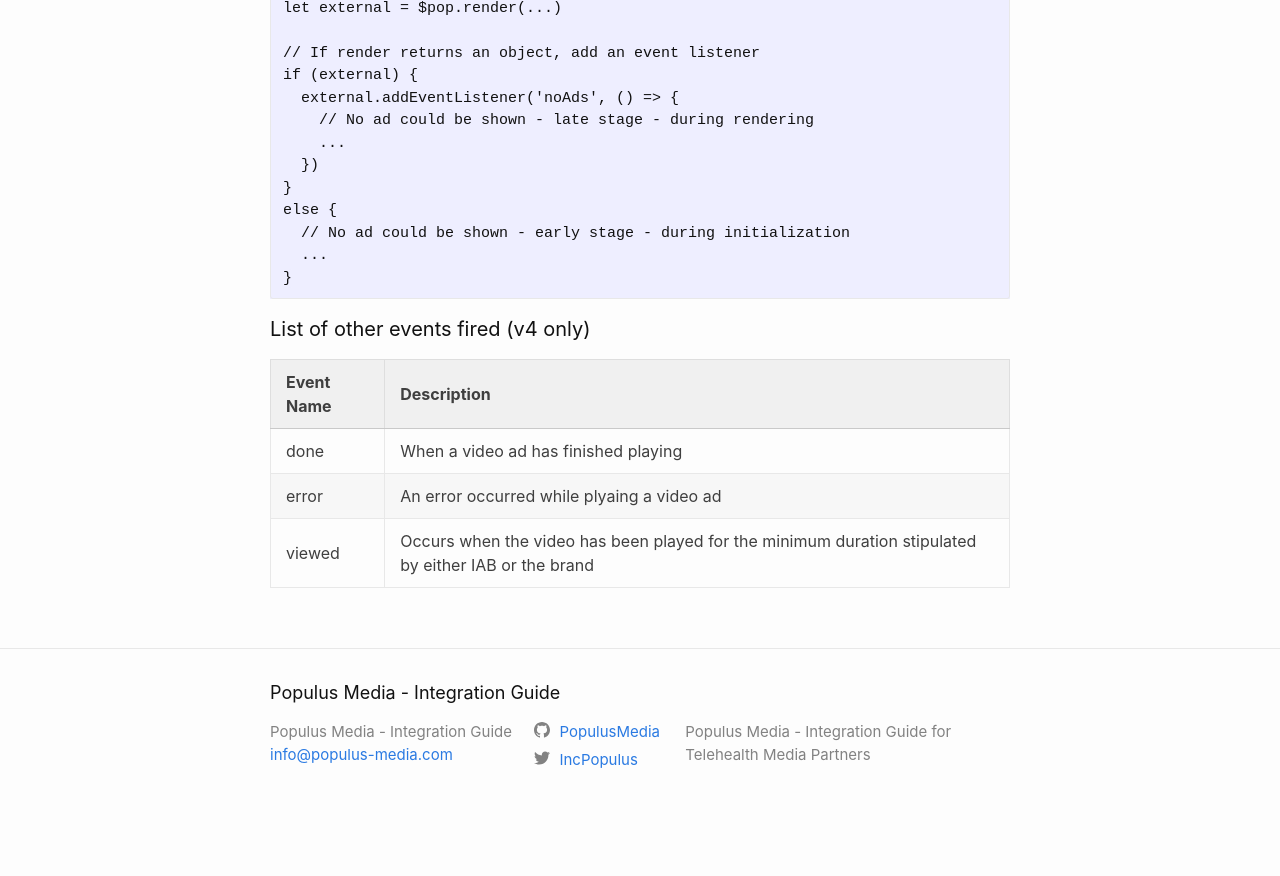
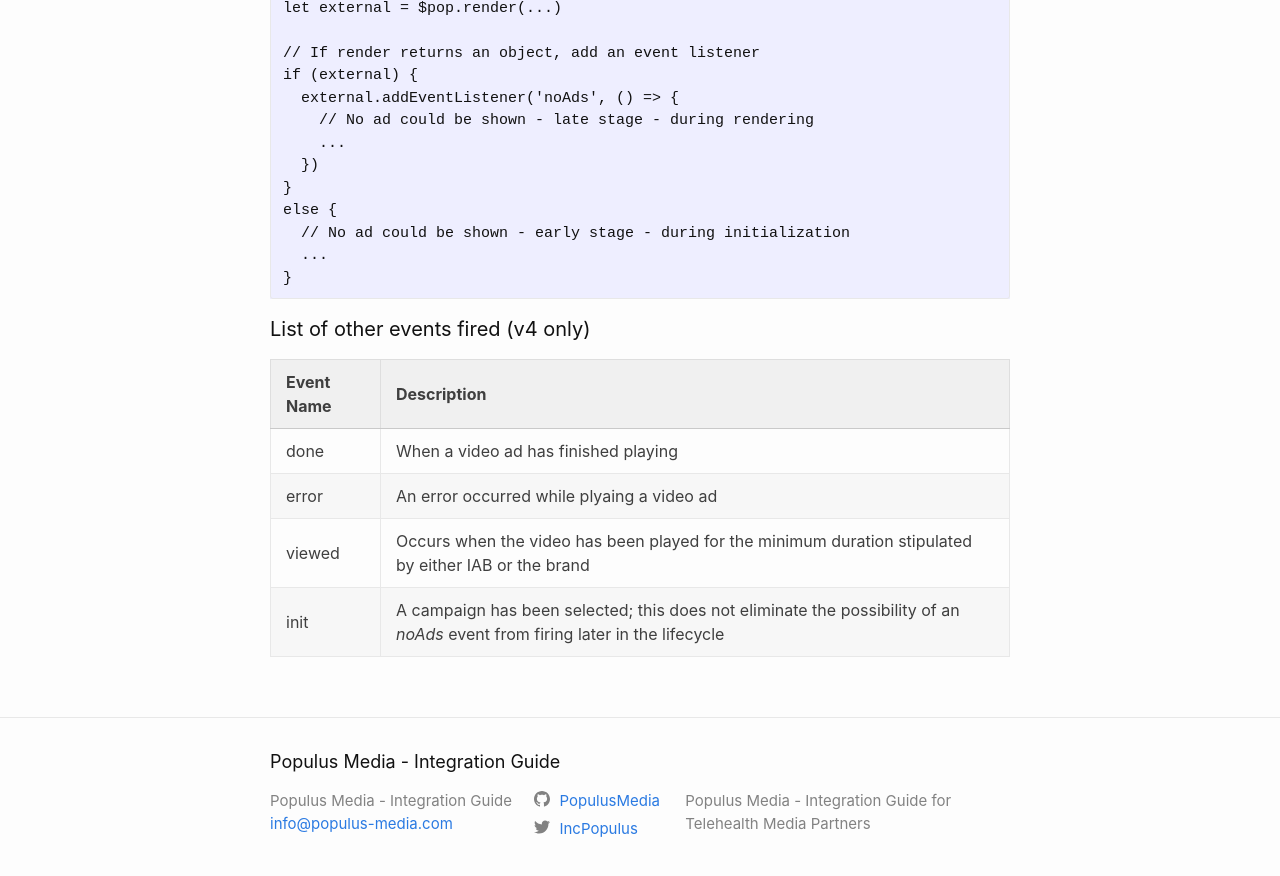
Before and after one commit to PopulusMedia/docs, a Jekyll site: the page docs/javascript.html, which Jekyll copies as it is, in a window 1280 px wide and 900 px high, scrolled down 1510 px. Shown: the top 876 px of the window. Built offline with Jekyll 4.4.1, drawn with Linux system fonts in a browser that asks for light colours; before the commit the page ends 2341 px from its top, so only the background shows below that.

Commit message:
SG: Add a new event init

```diff
--- a/docs/404.html
+++ b/docs/404.html
@@ -13,7 +13,7 @@
 <meta property="og:url" content="/docs/404.html" />
 <meta property="og:site_name" content="Populus Media - Integration Guide" />
 <script type="application/ld+json">
-{"headline":"Populus Media - Integration Guide","description":"Populus Media - Integration Guide for Telehealth Media Partners","@type":"WebPage","url":"/docs/404.html","@context":"https://schema.org"}</script>
+{"description":"Populus Media - Integration Guide for Telehealth Media Partners","@type":"WebPage","headline":"Populus Media - Integration Guide","url":"/docs/404.html","@context":"https://schema.org"}</script>
 <!-- End Jekyll SEO tag -->
 <link rel="stylesheet" href="/docs/assets/main.css"><link type="application/atom+xml" rel="alternate" href="/docs/feed.xml" title="Populus Media - Integration Guide" /></head>
 <body><header class="site-header" role="banner">
--- a/docs/feed.xml
+++ b/docs/feed.xml
@@ -1,4 +1,4 @@
-<?xml version="1.0" encoding="utf-8"?><feed xmlns="http://www.w3.org/2005/Atom" ><generator uri="https://jekyllrb.com/" version="4.1.1">Jekyll</generator><link href="/docs/feed.xml" rel="self" type="application/atom+xml" /><link href="/docs/" rel="alternate" type="text/html" /><updated>2021-08-10T11:55:42-04:00</updated><id>/docs/feed.xml</id><title type="html">Populus Media - Integration Guide</title><subtitle>Populus Media - Integration Guide for Telehealth Media Partners  </subtitle><entry><title type="html">Welcome to Jekyll!</title><link href="/docs/jekyll/update/2020/10/14/welcome-to-jekyll.html" rel="alternate" type="text/html" title="Welcome to Jekyll!" /><published>2020-10-14T13:33:46-04:00</published><updated>2020-10-14T13:33:46-04:00</updated><id>/docs/jekyll/update/2020/10/14/welcome-to-jekyll</id><content type="html" xml:base="/docs/jekyll/update/2020/10/14/welcome-to-jekyll.html">&lt;p&gt;You’ll find this post in your &lt;code class=&quot;language-plaintext highlighter-rouge&quot;&gt;_posts&lt;/code&gt; directory. Go ahead and edit it and re-build the site to see your changes. You can rebuild the site in many different ways, but the most common way is to run &lt;code class=&quot;language-plaintext highlighter-rouge&quot;&gt;jekyll serve&lt;/code&gt;, which launches a web server and auto-regenerates your site when a file is updated.&lt;/p&gt;
+<?xml version="1.0" encoding="utf-8"?><feed xmlns="http://www.w3.org/2005/Atom" ><generator uri="https://jekyllrb.com/" version="4.1.1">Jekyll</generator><link href="/docs/feed.xml" rel="self" type="application/atom+xml" /><link href="/docs/" rel="alternate" type="text/html" /><updated>2021-08-18T13:29:19-04:00</updated><id>/docs/feed.xml</id><title type="html">Populus Media - Integration Guide</title><subtitle>Populus Media - Integration Guide for Telehealth Media Partners  </subtitle><entry><title type="html">Welcome to Jekyll!</title><link href="/docs/jekyll/update/2020/10/14/welcome-to-jekyll.html" rel="alternate" type="text/html" title="Welcome to Jekyll!" /><published>2020-10-14T13:33:46-04:00</published><updated>2020-10-14T13:33:46-04:00</updated><id>/docs/jekyll/update/2020/10/14/welcome-to-jekyll</id><content type="html" xml:base="/docs/jekyll/update/2020/10/14/welcome-to-jekyll.html">&lt;p&gt;You’ll find this post in your &lt;code class=&quot;language-plaintext highlighter-rouge&quot;&gt;_posts&lt;/code&gt; directory. Go ahead and edit it and re-build the site to see your changes. You can rebuild the site in many different ways, but the most common way is to run &lt;code class=&quot;language-plaintext highlighter-rouge&quot;&gt;jekyll serve&lt;/code&gt;, which launches a web server and auto-regenerates your site when a file is updated.&lt;/p&gt;
 
 &lt;p&gt;Jekyll requires blog post files to be named according to the following format:&lt;/p&gt;
 
--- a/docs/html.html
+++ b/docs/html.html
@@ -13,7 +13,7 @@
 <meta property="og:url" content="/docs/html" />
 <meta property="og:site_name" content="Populus Media - Integration Guide" />
 <script type="application/ld+json">
-{"headline":"HTML","description":"Populus Media - Integration Guide for Telehealth Media Partners","@type":"WebPage","url":"/docs/html","@context":"https://schema.org"}</script>
+{"description":"Populus Media - Integration Guide for Telehealth Media Partners","@type":"WebPage","headline":"HTML","url":"/docs/html","@context":"https://schema.org"}</script>
 <!-- End Jekyll SEO tag -->
 <link rel="stylesheet" href="/docs/assets/main.css"><link type="application/atom+xml" rel="alternate" href="/docs/feed.xml" title="Populus Media - Integration Guide" /></head>
 <body><header class="site-header" role="banner">
--- a/docs/index.html
+++ b/docs/index.html
@@ -13,7 +13,7 @@
 <meta property="og:url" content="/docs/" />
 <meta property="og:site_name" content="Populus Media - Integration Guide" />
 <script type="application/ld+json">
-{"headline":"Populus Media - Integration Guide","description":"Populus Media - Integration Guide for Telehealth Media Partners","@type":"WebSite","url":"/docs/","name":"Populus Media - Integration Guide","@context":"https://schema.org"}</script>
+{"description":"Populus Media - Integration Guide for Telehealth Media Partners","@type":"WebSite","headline":"Populus Media - Integration Guide","url":"/docs/","name":"Populus Media - Integration Guide","@context":"https://schema.org"}</script>
 <!-- End Jekyll SEO tag -->
 <link rel="stylesheet" href="/docs/assets/main.css"><link type="application/atom+xml" rel="alternate" href="/docs/feed.xml" title="Populus Media - Integration Guide" /></head>
 <body><header class="site-header" role="banner">
--- a/docs/javascript.html
+++ b/docs/javascript.html
@@ -13,7 +13,7 @@
 <meta property="og:url" content="/docs/javascript" />
 <meta property="og:site_name" content="Populus Media - Integration Guide" />
 <script type="application/ld+json">
-{"headline":"JavaScript","description":"Populus Media - Integration Guide for Telehealth Media Partners","@type":"WebPage","url":"/docs/javascript","@context":"https://schema.org"}</script>
+{"description":"Populus Media - Integration Guide for Telehealth Media Partners","@type":"WebPage","headline":"JavaScript","url":"/docs/javascript","@context":"https://schema.org"}</script>
 <!-- End Jekyll SEO tag -->
 <link rel="stylesheet" href="/docs/assets/main.css"><link type="application/atom+xml" rel="alternate" href="/docs/feed.xml" title="Populus Media - Integration Guide" /></head>
 <body><header class="site-header" role="banner">
@@ -129,8 +129,13 @@
       <td>viewed</td>
       <td>Occurs when the video has been played for the minimum duration stipulated by either IAB or the brand</td>
     </tr>
+    <tr>
+      <td>init</td>
+      <td>A campaign has been selected; this does not eliminate the possibility of an <em>noAds</em> event from firing later in the lifecycle</td>
+    </tr>
   </tbody>
 </table>
+
 
   </div>
 
--- a/docs/jekyll/update/2020/10/14/welcome-to-jekyll.html
+++ b/docs/jekyll/update/2020/10/14/welcome-to-jekyll.html
@@ -15,7 +15,7 @@
 <meta property="og:type" content="article" />
 <meta property="article:published_time" content="2020-10-14T13:33:46-04:00" />
 <script type="application/ld+json">
-{"headline":"Welcome to Jekyll!","dateModified":"2020-10-14T13:33:46-04:00","datePublished":"2020-10-14T13:33:46-04:00","description":"You’ll find this post in your _posts directory. Go ahead and edit it and re-build the site to see your changes. You can rebuild the site in many different ways, but the most common way is to run jekyll serve, which launches a web server and auto-regenerates your site when a file is updated.","mainEntityOfPage":{"@type":"WebPage","@id":"/docs/jekyll/update/2020/10/14/welcome-to-jekyll.html"},"@type":"BlogPosting","url":"/docs/jekyll/update/2020/10/14/welcome-to-jekyll.html","@context":"https://schema.org"}</script>
+{"mainEntityOfPage":{"@type":"WebPage","@id":"/docs/jekyll/update/2020/10/14/welcome-to-jekyll.html"},"description":"You’ll find this post in your _posts directory. Go ahead and edit it and re-build the site to see your changes. You can rebuild the site in many different ways, but the most common way is to run jekyll serve, which launches a web server and auto-regenerates your site when a file is updated.","@type":"BlogPosting","headline":"Welcome to Jekyll!","url":"/docs/jekyll/update/2020/10/14/welcome-to-jekyll.html","datePublished":"2020-10-14T13:33:46-04:00","dateModified":"2020-10-14T13:33:46-04:00","@context":"https://schema.org"}</script>
 <!-- End Jekyll SEO tag -->
 <link rel="stylesheet" href="/docs/assets/main.css"><link type="application/atom+xml" rel="alternate" href="/docs/feed.xml" title="Populus Media - Integration Guide" /></head>
 <body><header class="site-header" role="banner">
--- a/dynamic.markdown
+++ b/dynamic.markdown
@@ -84,3 +84,4 @@
 | done       | When a video ad has finished playing |
 | error      | An error occurred while plyaing a video ad |
 | viewed     | Occurs when the video has been played for the minimum duration stipulated by either IAB or the brand |
+| init | A campaign has been selected; this does not eliminate the possibility of an *noAds* event from firing later in the lifecycle|
```
